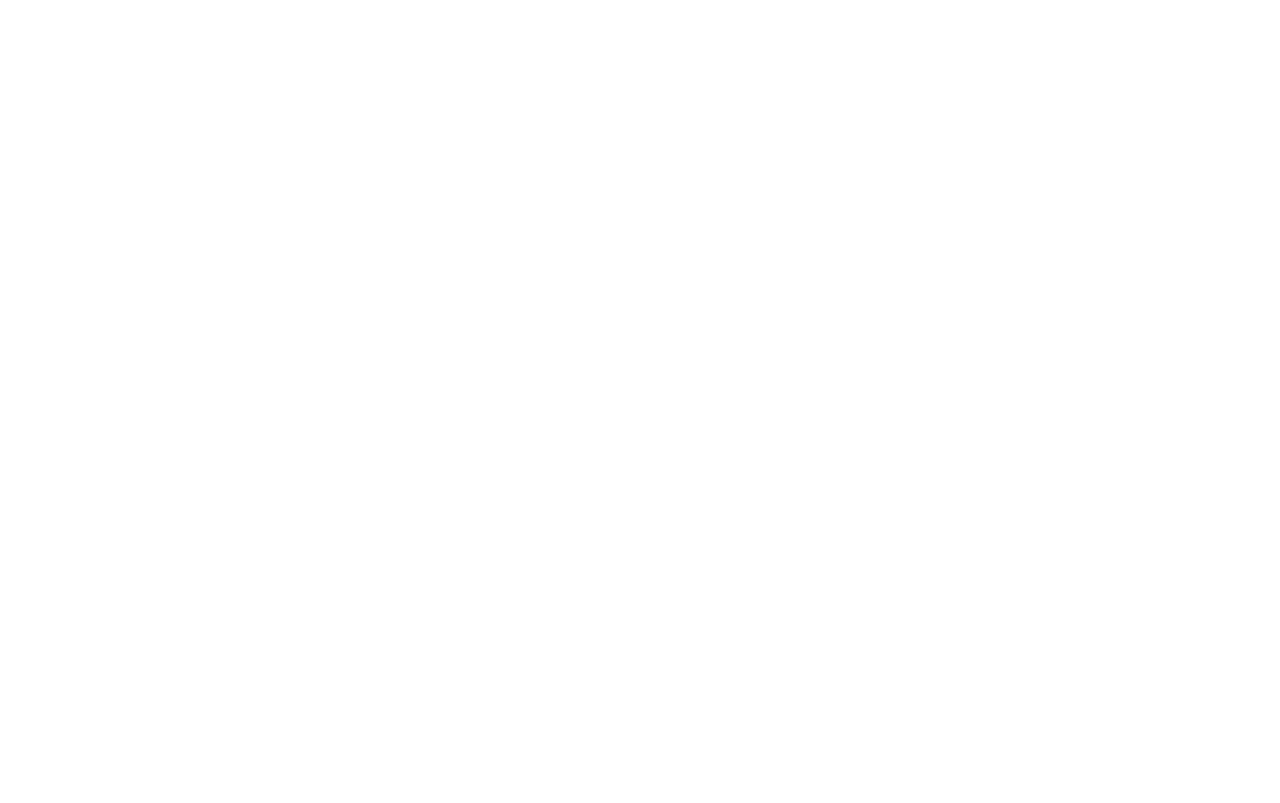
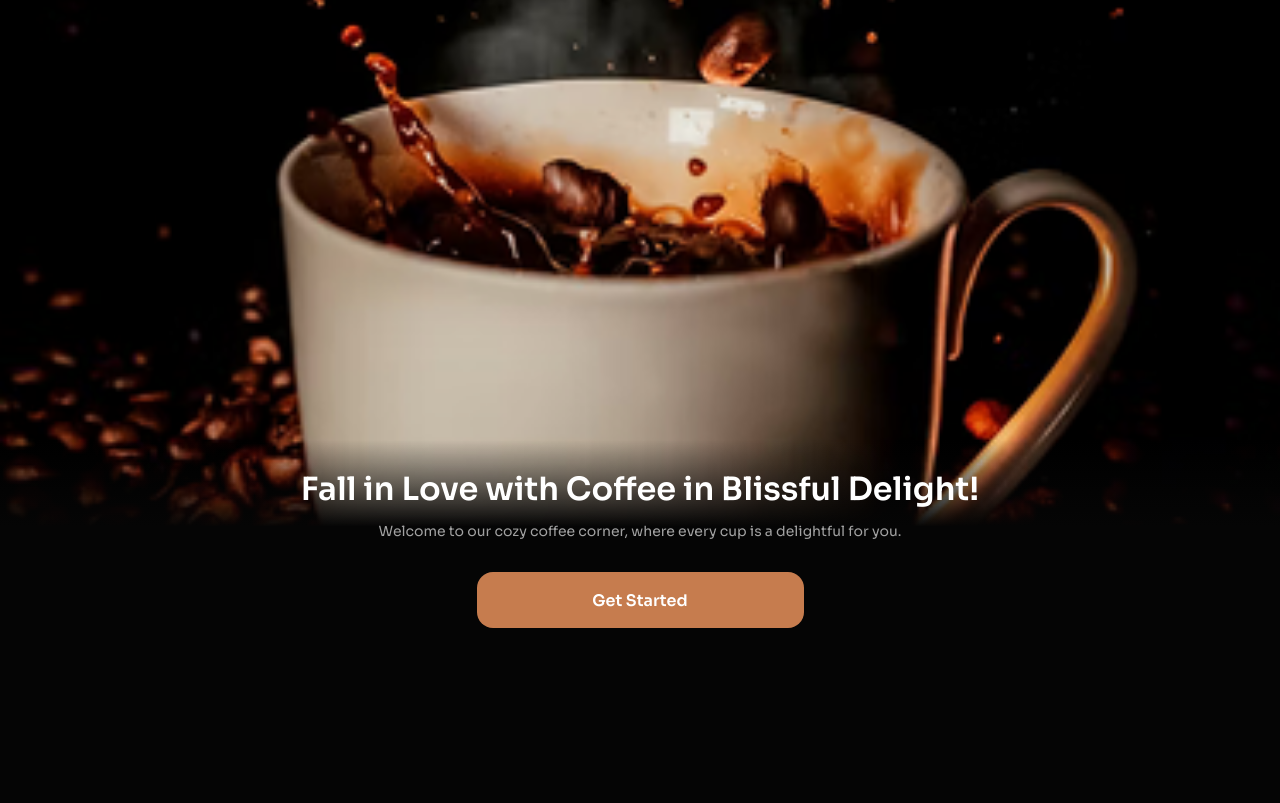
Before and after one commit to CampusLands/Coffee-Shop-Mobile, a plain HTML site: page index.html in a window 1280 px wide. Drawn offline with Linux system fonts and the light colour scheme.

Commit message:
Low-Fidelity ( Onboarding ) (#3)

```diff
--- a/css/style.css
+++ b/css/style.css
@@ -5,3 +5,70 @@
     box-sizing: border-box;
     font-family: "Sora-Regular";
 }
+body{
+    overflow: hidden;
+    background: var(--color-6);
+}
+header{
+    /* background: red; */
+    height: 536px;
+}
+header img{
+    width: 100%;
+    height: 100%;
+    object-fit: cover;
+}
+main{
+    background: linear-gradient(transparent, var(--color-6) 24%);
+    height: 360px;
+    position: sticky;
+    z-index: 1;
+    bottom: 0;
+    display: flex;
+    flex-direction: column;
+    padding: 24px 24px 0;
+}
+.section__container{
+
+}
+.article__welcome{
+    /* background: blue; */
+    display: flex;
+    flex-direction: column;
+    gap: 8px;
+}
+.article__welcome h1{
+    color: var(--color-7);
+    font-family: "Sora-SemiBold";
+    font-size: 32px;
+    text-align: center;
+    line-height: 50px;
+    /* letter-spacing: .5px; */
+}
+.article__welcome p{
+    color: var(--color-8);
+    font-family: "Sora-Regular";
+    font-size: 14px;
+    text-align: center;
+}
+.section__button{
+    /* background: orange; */
+    margin-top: 32px;
+    display: flex;
+    justify-content: center;
+    align-items: center;
+}
+.section__button a{
+    display: flex;
+    justify-content: center;
+    align-items: center;
+    text-decoration: none;
+    width: 327px;
+    height: 56px;
+    background: var(--color-1);
+    border-radius: 16px;
+    color: var(--color-7);
+    font-family: "Sora-SemiBold";
+    font-size: 16px;
+    font-weight: 100;
+}
--- a/css/variables.css
+++ b/css/variables.css
@@ -4,6 +4,11 @@
     --color-3: #313131;
     --color-4: #E3E3E3;
     --color-5: #F9F2ED;
+
+    /* Colores de index.html */
+    --color-6: #050505;
+    --color-7: #FFFFFF;
+    --color-8: #A2A2A2;
 }
 @font-face {
     font-family: "Sora-Bold";
--- a/index.html
+++ b/index.html
@@ -8,6 +8,19 @@
     <link rel="stylesheet" href="css/style.css">
 </head>
 <body>
-    <img src="storage/img/cofee 6.png" alt="" srcset="">
+    <header>
+        <img src="storage/img/Image-onboarding.png">
+    </header>
+    <main>
+        <section class="section__container">
+            <article class="article__welcome">
+                <h1>Fall in Love with Coffee in Blissful Delight!</h1>
+                <p>Welcome to our cozy coffee corner, where every cup is a delightful for you.</p>
+            </article>
+        </section>
+        <section class="section__button">
+            <a href="views/home.html">Get Started</a>
+        </section>
+    </main>
 </body>
 </html>
```
